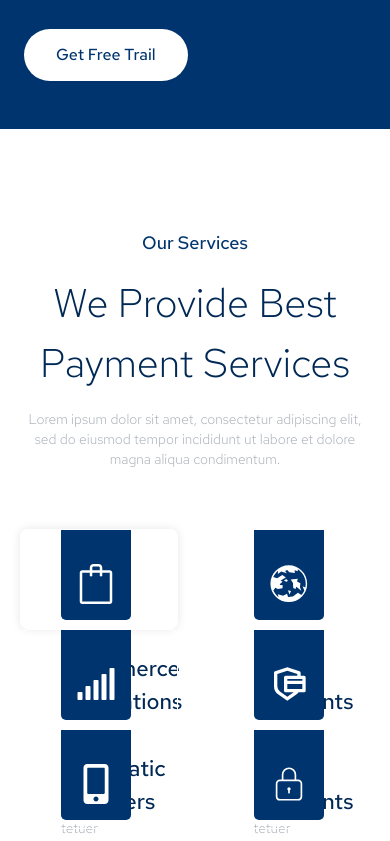
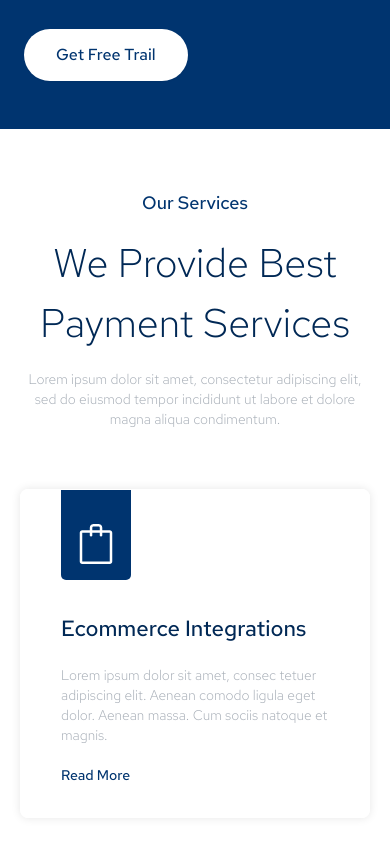
Before and after one commit to programmerrafi/payment-getway-next-js, a Next.js app: page / in a window 390 px wide. Shown: the part 6080-6921 px from the top of the page. Built offline with nearby package versions, Linux system fonts and the light colour scheme; what tailwindcss-animation-delay would draw is missing.

Commit message:
services section done with responsive

```diff
--- a/app/components/Cart/Service.js
+++ b/app/components/Cart/Service.js
@@ -2,7 +2,7 @@ import React from "react";
 
 function Service({ item }) {
   return (
-    <div className="group w-[45%] h-[100px] sm:w-[190px] sm:h-[105px] lg:h-auto lg:w-[356px] border border-white [&:nth-child(1)]:shadow-3xl hover:shadow-3xl rounded-lg px-10 lg:mb-12 duration-300 ease-out hover:-translate-y-2">
+    <div className="group w-full md:w-[48%] lg:h-auto lg:w-[356px] border border-white [&:nth-child(1)]:shadow-3xl hover:shadow-3xl rounded-lg px-10 lg:mb-12 mb-8 duration-300 ease-out hover:-translate-y-2">
       <div className="">
         <div className="group/icon h-[90px]">
           <div className="bg-colorSecondary text-white pb-4 w-[70px] h-[90px] group-hover/icon:h-[80px] rounded-b-[5px] justify-center flex items-end duration-300 ease-out">
@@ -15,7 +15,7 @@ function Service({ item }) {
         <p className="text-textGray text-sm md:text-base font-light font-RadHatText lg:flex flex-col my-5">
           {item.desc}
         </p>
-        <h1 className="pb-8 font-RadHatText font-medium text-base text-colorSecondary">
+        <h1 className="pb-8 font-RadHatText font-medium text-sm md:text-base text-colorSecondary">
           {item.text}
         </h1>
       </div>
--- a/app/components/Home/EasyPayment.js
+++ b/app/components/Home/EasyPayment.js
@@ -15,7 +15,7 @@ function EasyPayment() {
         <div className="lg:w-[50%] w-full rounded-tl-[100px] md:rounded-tl-[200px] lg:rounded-tl-[300px] overflow-hidden -z-10 lg:z-0">
           {/* background image */}
           <div
-            className="lg:w-[50%] w-full lg:h-full md:h-[44%] h-[39%] absolute top-0 left-0 rounded-tl-[100px] md:rounded-tl-[200px] lg:rounded-tl-[300px] sm:!bg-cover !bg-center"
+            className="lg:w-[50%] w-full lg:h-full md:h-[48%] h-[41%] absolute top-0 left-0 rounded-tl-[100px] md:rounded-tl-[200px] lg:rounded-tl-[300px] sm:!bg-cover !bg-center"
             style={setBackgroundImage("images/platfrom-bg.jpeg", {
               backgroundPosition: "30% 0px",
             })}
--- a/app/components/Home/Services.js
+++ b/app/components/Home/Services.js
@@ -4,7 +4,7 @@ import Service from "../Cart/Service";
 
 function Services() {
   return (
-    <section className="relative py-[100px]">
+    <section className="relative py-[60px] md:py-[100px]">
       <div className="container">
         {/* Text information */}
         <div className="font-RadHatText">
```
